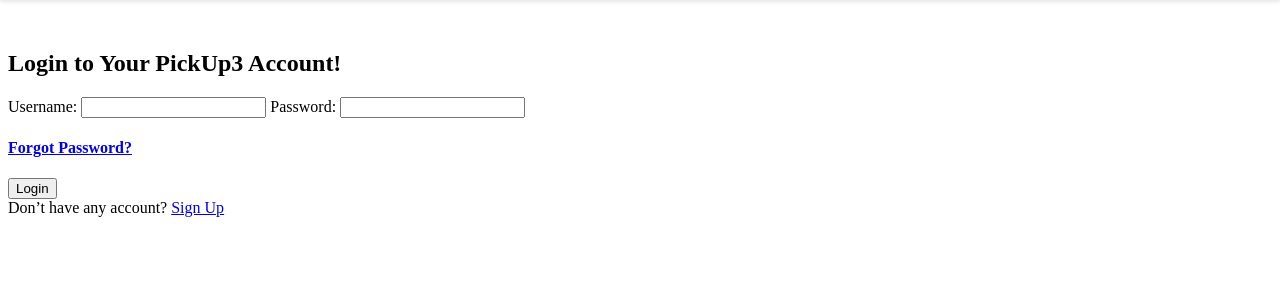
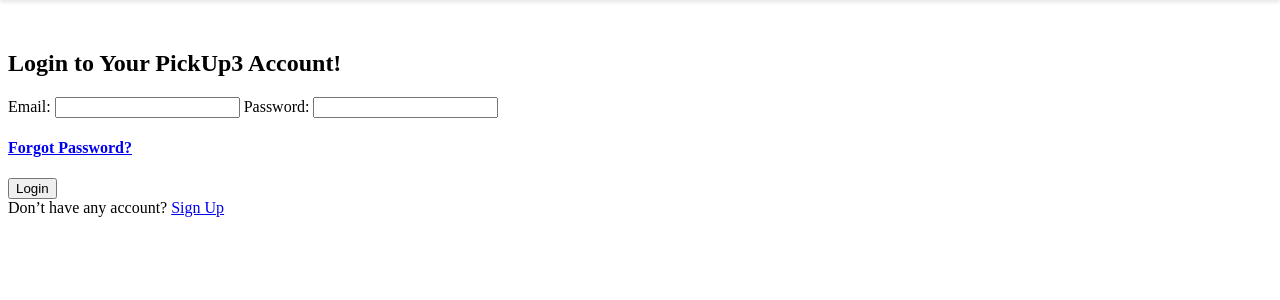
Before and after one commit to MarcoCat/TrashMeter, a Flask app: template app/templates/login.html in a window 1280 px wide. Shown: the part 38-338 px from the top of the page. Run offline with Flask 3, Linux system fonts and the light colour scheme; the template is opened without the code that fills it, so the values that code supplies are empty.

Commit message:
change signin content uesername to email

```diff
--- a/app/templates/login.html
+++ b/app/templates/login.html
@@ -3,8 +3,8 @@
 {% block content %}
 <form method="post">
     <h2>Login to Your PickUp3 Account!</h2>
-    <label for="username">Username:</label>
-    <input type="text" id="username" name="username">
+    <label for="username">Email:</label>
+    <input type="text" id="email" name="email">
     <label for="password">Password:</label>
     <input type="password" id="password" name="password">
     <div class="forgot-password-container">
```
